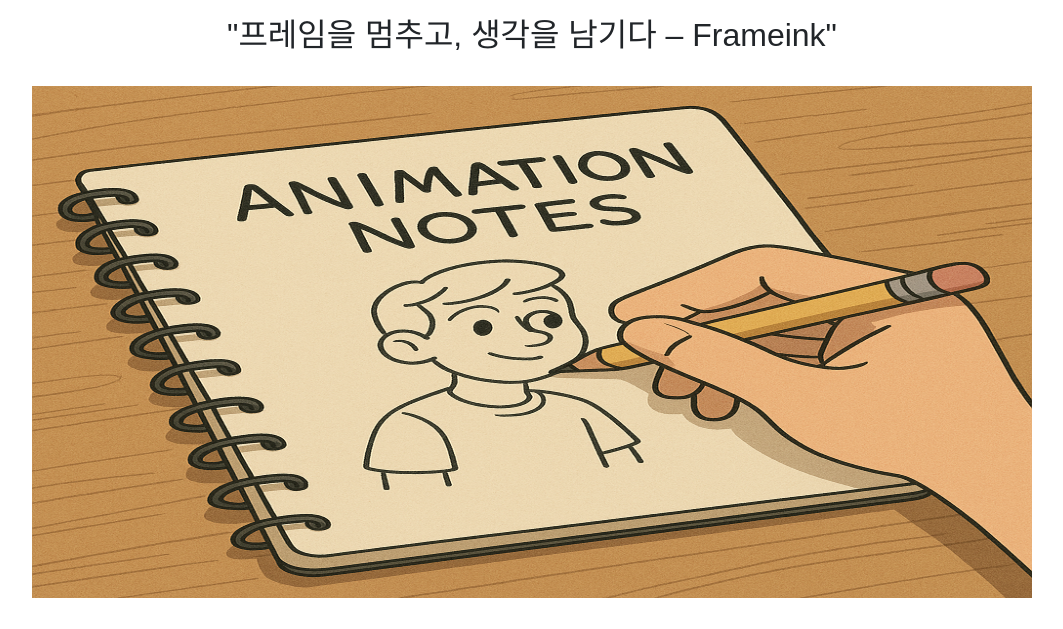
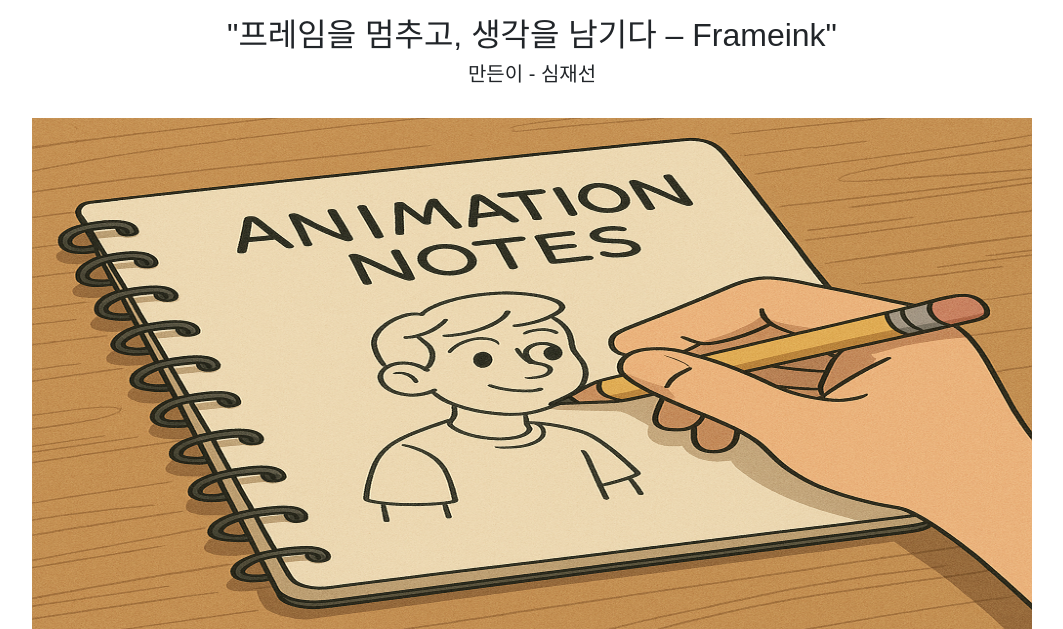
Before and after one commit to jamesshim/frameink, a Django app: page / in a window 1280 px wide. Shown: the part 56-685 px from the top of the page, without its empty margins (108-1171 px from the left). Run offline with Django 5.2, Linux system fonts and the light colour scheme; some libraries are stand-ins or nearby versions; some web fonts are replaced.

Commit message:
h5 문구 추가

```diff
--- a/templates/frameink/home.html
+++ b/templates/frameink/home.html
@@ -5,6 +5,7 @@
 
 <div class="container my-3 text-center">
     <h2>"프레임을 멈추고, 생각을 남기다 – Frameink"</h2>
+    <h5>만든이 - 심재선</h5>
 
     <img src="{% static 'home_image.png' %}" alt="프레임잉크 이미지" class="home-image">
 </div>
```
